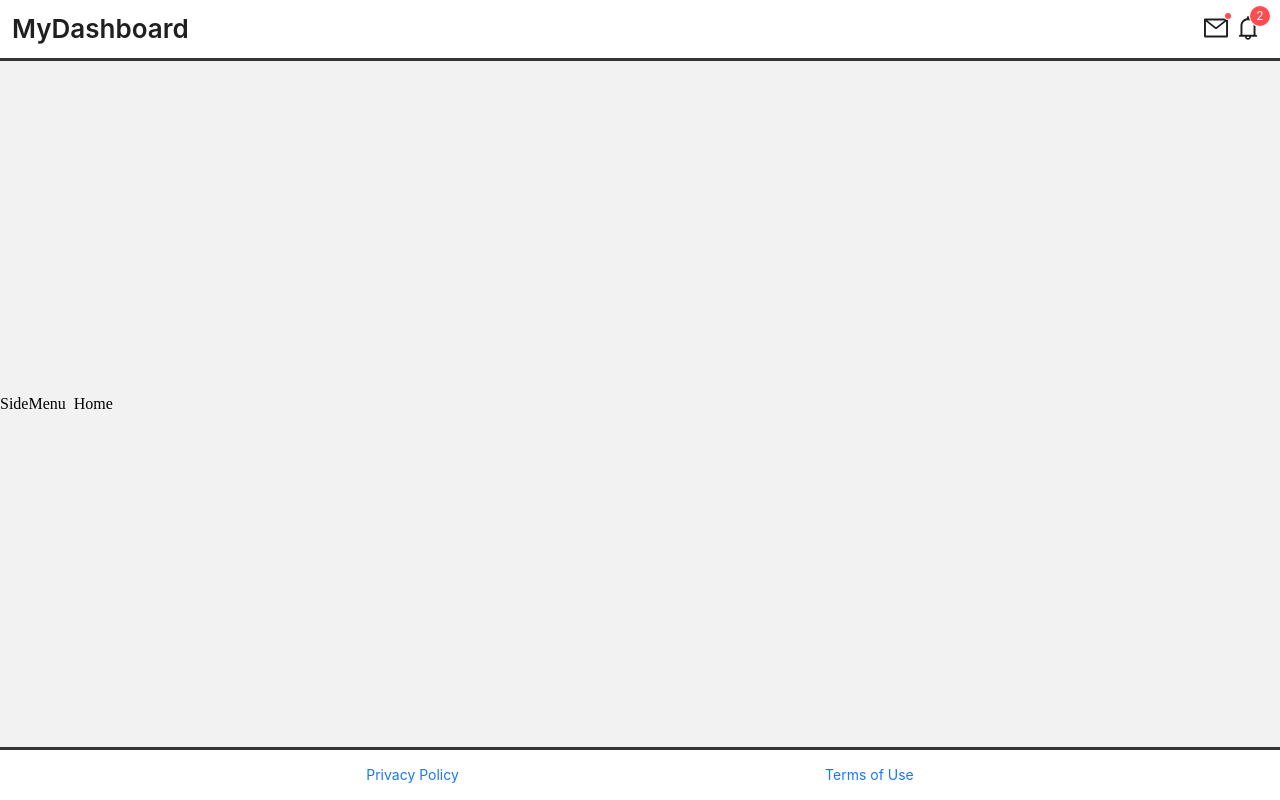
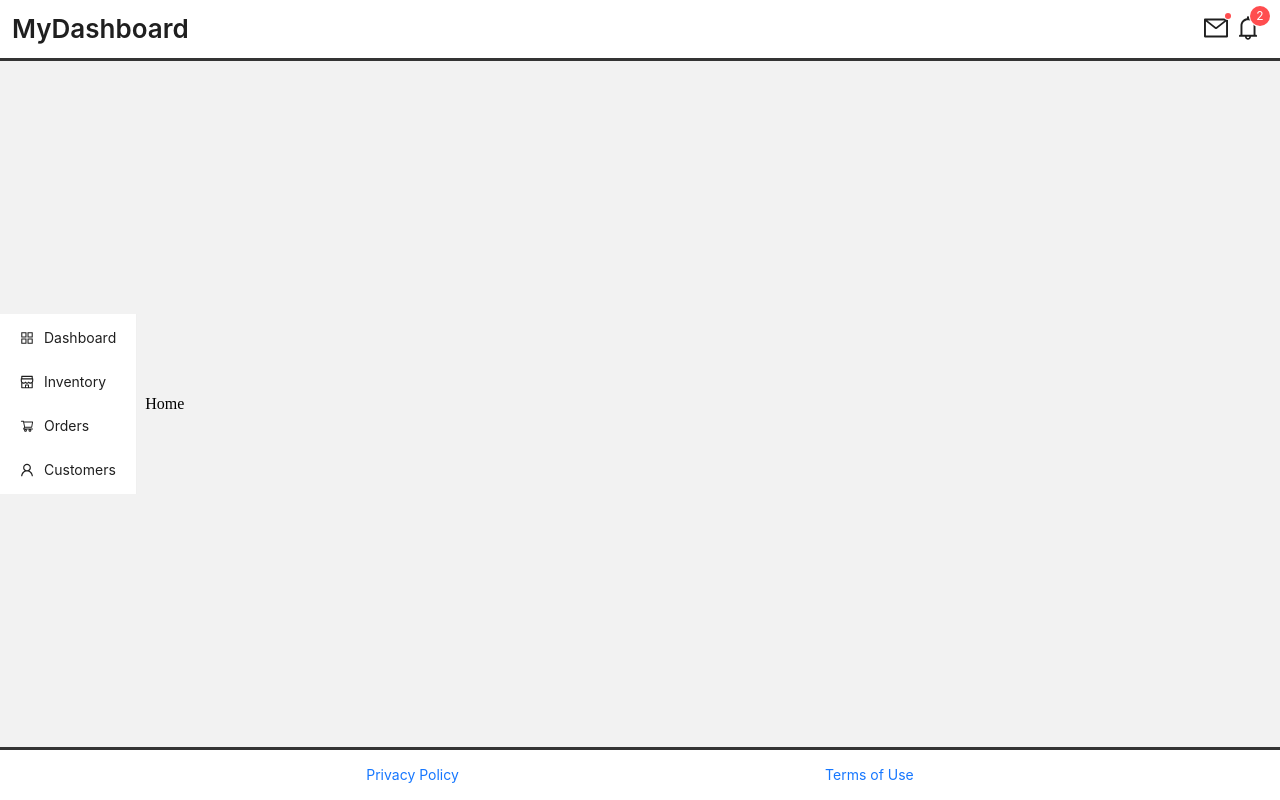
Before and after one commit to Konstantin-Bogorodskii/ant-design-project, a React (Vite) app: page / in a window 1280 px wide. Built offline with nearby package versions, Linux system fonts and the light colour scheme.

Commit message:
created side menu

```diff
--- a/src/shared/constants/routes.ts
+++ b/src/shared/constants/routes.ts
@@ -1 +1,4 @@
 export const ROOT_PATH = '/';
+export const INVENTORY_PATH = '/inventory';
+export const ORDERS_PATH = '/orders';
+export const CUSTOMERS_PATH = '/customers';
--- /dev/null
+++ b/src/shared/types/index.ts
@@ -0,0 +1 @@
+export { type Routes } from './routesTypes';
--- /dev/null
+++ b/src/shared/types/routesTypes.ts
@@ -0,0 +1 @@
+export type Routes = '/' | '/inventory' | '/orders' | '/customers';
--- /dev/null
+++ b/src/widgets/side-menu/model/types.ts
@@ -0,0 +1,7 @@
+import { Routes } from '@shared/types';
+
+export interface IMenuItem {
+	label: string;
+	key: Routes;
+	icon?: React.ReactNode;
+}
--- a/src/widgets/side-menu/ui/SideMenu.tsx
+++ b/src/widgets/side-menu/ui/SideMenu.tsx
@@ -1,3 +1,57 @@
+import { useNavigate } from 'react-router-dom';
+
+import { Menu } from 'antd';
+import {
+	AppstoreOutlined,
+	ShopOutlined,
+	ShoppingCartOutlined,
+	UserOutlined
+} from '@ant-design/icons';
+
+import { ROOT_PATH, INVENTORY_PATH, ORDERS_PATH, CUSTOMERS_PATH } from '@/shared/constants';
+
+import { IMenuItem } from '../model/types';
+import { MenuClickEventHandler } from 'rc-menu/lib/interface';
+
+import styles from './styles.module.css';
+
+const MENU_ITEMS: IMenuItem[] = [
+	{
+		label: 'Dashboard',
+		key: ROOT_PATH,
+		icon: <AppstoreOutlined />
+	},
+	{
+		label: 'Inventory',
+		key: INVENTORY_PATH,
+		icon: <ShopOutlined />
+	},
+	{
+		label: 'Orders',
+		key: ORDERS_PATH,
+		icon: <ShoppingCartOutlined />
+	},
+	{
+		label: 'Customers',
+		key: CUSTOMERS_PATH,
+		icon: <UserOutlined />
+	}
+];
+
 export const SideMenu = () => {
-	return <nav>SideMenu</nav>;
+	const navigate = useNavigate();
+
+	const onClick: MenuClickEventHandler = ({ key }) => {
+		navigate(key);
+	};
+
+	return (
+		<nav className={styles.sideMenu}>
+			<Menu
+				mode="vertical"
+				items={MENU_ITEMS}
+				onClick={onClick}
+			/>
+		</nav>
+	);
 };
--- a/src/widgets/side-menu/ui/styles.module.css
+++ b/src/widgets/side-menu/ui/styles.module.css
@@ -0,0 +1,6 @@
+.sideMenu {
+	display: flex;
+	justify-content: flex-start;
+	align-items: flex-start;
+	background-color: rgba(0, 0, 0, 0.05);
+}
```
